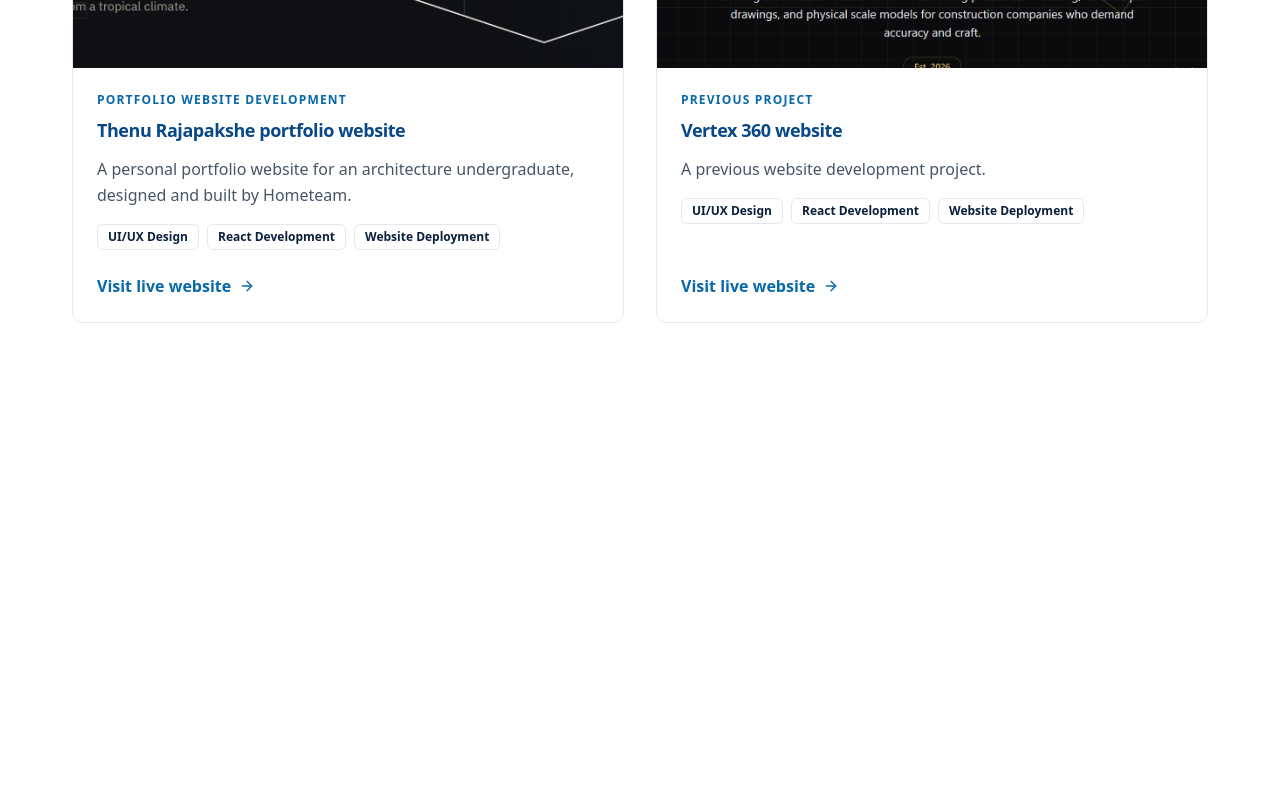
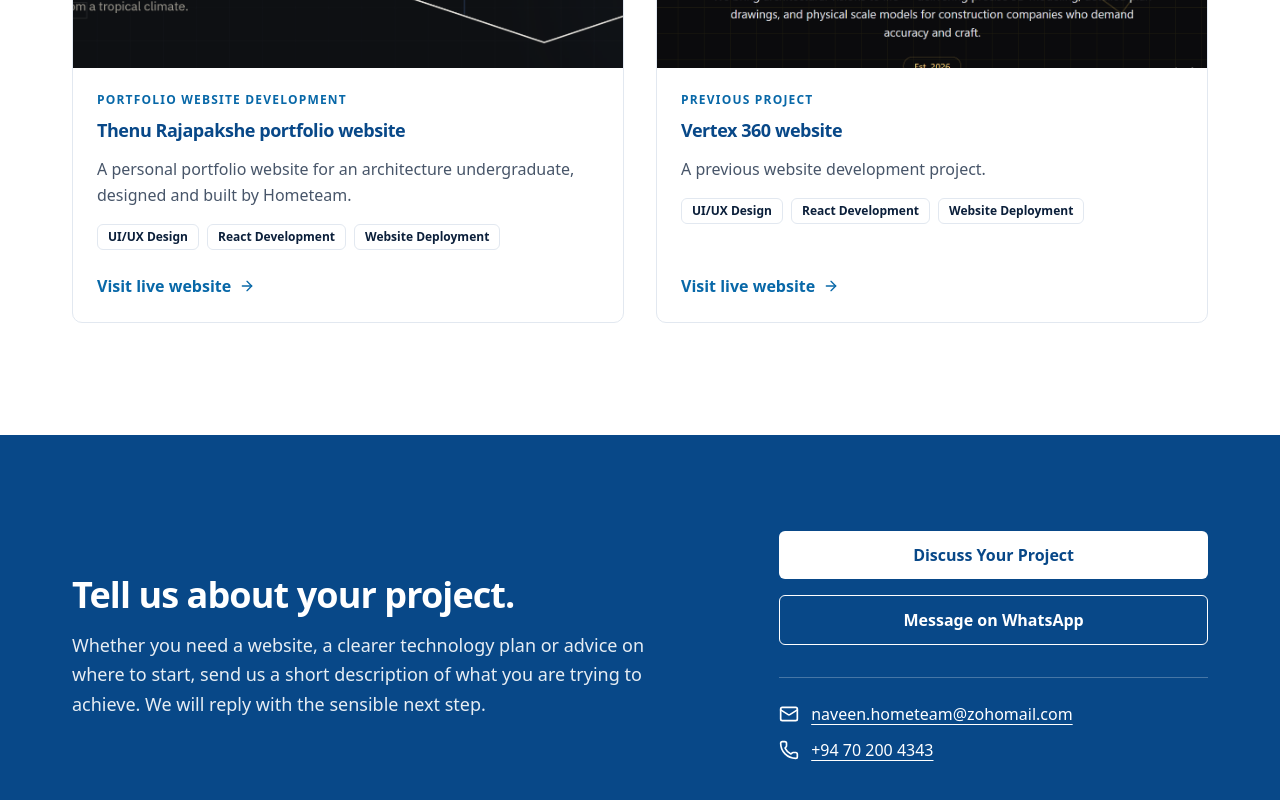
Before and after one commit to NaveenDG2002/Hometeam, a React (Vite) app: page / in a window 1280 px wide. Shown: the part 6268-7068 px from the top of the page. Before the commit the page ends 6703 px from the top, so only its background shows below. Built offline with nearby package versions, Linux system fonts and the light colour scheme; no server answers.

Commit message:
Add Contact CTA section

```diff
--- /dev/null
+++ b/src/components/sections/ContactCta.tsx
@@ -0,0 +1,57 @@
+import { Mail, Phone } from 'lucide-react'
+import Container from '../ui/Container'
+import Reveal from '../ui/Reveal'
+import Button from '../ui/Button'
+import { contact } from '../../data/site'
+
+export default function ContactCta() {
+  return (
+    <section aria-labelledby="cta-heading" className="bg-brand-700">
+      <Container className="grid items-center gap-10 py-14 sm:py-20 lg:grid-cols-[1.2fr_0.8fr] lg:gap-16 lg:py-24">
+        <Reveal>
+          <h2 id="cta-heading" className="text-3xl font-bold !text-white sm:text-4xl">
+            Tell us about your project.
+          </h2>
+          <p className="mt-4 max-w-xl text-lg leading-relaxed text-white/90">
+            Whether you need a website, a clearer technology plan or advice on where to start,
+            send us a short description of what you are trying to achieve. We will reply with
+            the sensible next step.
+          </p>
+        </Reveal>
+
+        <Reveal delay={0.1}>
+          <div className="flex flex-col gap-4 sm:flex-row lg:flex-col">
+            <Button to="/contact" variant="inverse" className="w-full">
+              Discuss Your Project
+            </Button>
+            <Button href={contact.whatsappHref} variant="inverseOutline" className="w-full">
+              Message on WhatsApp
+              <span className="sr-only"> (opens in a new tab)</span>
+            </Button>
+          </div>
+
+          <ul className="mt-8 space-y-3 border-t border-white/25 pt-6 text-white">
+            <li className="flex items-center gap-3">
+              <Mail aria-hidden="true" className="size-5 shrink-0" />
+              <a
+                href={`mailto:${contact.email}`}
+                className="break-all underline underline-offset-4 hover:text-white/80 focus-visible:outline-2 focus-visible:outline-offset-2 focus-visible:outline-white"
+              >
+                {contact.email}
+              </a>
+            </li>
+            <li className="flex items-center gap-3">
+              <Phone aria-hidden="true" className="size-5 shrink-0" />
+              <a
+                href={contact.phoneHref}
+                className="underline underline-offset-4 hover:text-white/80 focus-visible:outline-2 focus-visible:outline-offset-2 focus-visible:outline-white"
+              >
+                {contact.phone}
+              </a>
+            </li>
+          </ul>
+        </Reveal>
+      </Container>
+    </section>
+  )
+}
--- a/src/components/ui/Button.tsx
+++ b/src/components/ui/Button.tsx
@@ -2,7 +2,7 @@ import type { ReactNode } from 'react'
 import { Link } from 'react-router'
 import { ArrowRight } from 'lucide-react'
 
-type Variant = 'primary' | 'secondary' | 'link'
+type Variant = 'primary' | 'secondary' | 'link' | 'inverse' | 'inverseOutline'
 
 type ButtonProps = {
   variant?: Variant
@@ -16,13 +16,19 @@ type ButtonProps = {
 }
 
 const base =
-  'inline-flex items-center justify-center gap-2 font-semibold transition-colors focus-visible:outline-2 focus-visible:outline-offset-2 focus-visible:outline-brand-500 disabled:cursor-not-allowed disabled:opacity-60'
+  'inline-flex items-center justify-center gap-2 font-semibold transition-colors focus-visible:outline-2 focus-visible:outline-offset-2 disabled:cursor-not-allowed disabled:opacity-60'
 
 const variants: Record<Variant, string> = {
-  primary: 'rounded-sm bg-brand-700 px-6 py-3 text-white hover:bg-brand-600',
+  primary:
+    'rounded-sm bg-brand-700 px-6 py-3 text-white hover:bg-brand-600 focus-visible:outline-brand-500',
   secondary:
-    'rounded-sm border border-brand-700 px-6 py-3 text-brand-700 hover:bg-brand-50',
-  link: 'text-brand-600 hover:text-brand-700',
+    'rounded-sm border border-brand-700 px-6 py-3 text-brand-700 hover:bg-brand-50 focus-visible:outline-brand-500',
+  link: 'text-brand-600 hover:text-brand-700 focus-visible:outline-brand-500',
+  // For use on dark blue backgrounds only.
+  inverse:
+    'rounded-sm bg-white px-6 py-3 text-brand-700 hover:bg-brand-50 focus-visible:outline-white',
+  inverseOutline:
+    'rounded-sm border border-white px-6 py-3 text-white hover:bg-white/10 focus-visible:outline-white',
 }
 
 export default function Button({
--- a/src/data/site.ts
+++ b/src/data/site.ts
@@ -6,3 +6,11 @@ export const navItems = [
   { label: 'Services', to: '/services' },
   { label: 'Business Network', to: '/network' },
 ] as const
+
+export const contact = {
+  email: 'naveen.hometeam@zohomail.com',
+  phone: '+94 70 200 4343',
+  phoneHref: 'tel:+94702004343',
+  whatsappHref: 'https://wa.me/94702004343',
+  linkedinHref: 'https://www.linkedin.com/company/hometeam2026/',
+} as const
--- a/src/pages/Home.tsx
+++ b/src/pages/Home.tsx
@@ -5,6 +5,7 @@ import ServicesOverview from '../components/sections/ServicesOverview'
 import BusinessEcosystem from '../components/sections/BusinessEcosystem'
 import WhyHometeam from '../components/sections/WhyHometeam'
 import OurWork from '../components/sections/OurWork'
+import ContactCta from '../components/sections/ContactCta'
 
 export function Component() {
   return (
@@ -20,6 +21,7 @@ export function Component() {
       <BusinessEcosystem />
       <WhyHometeam />
       <OurWork />
+      <ContactCta />
     </>
   )
 }
```
